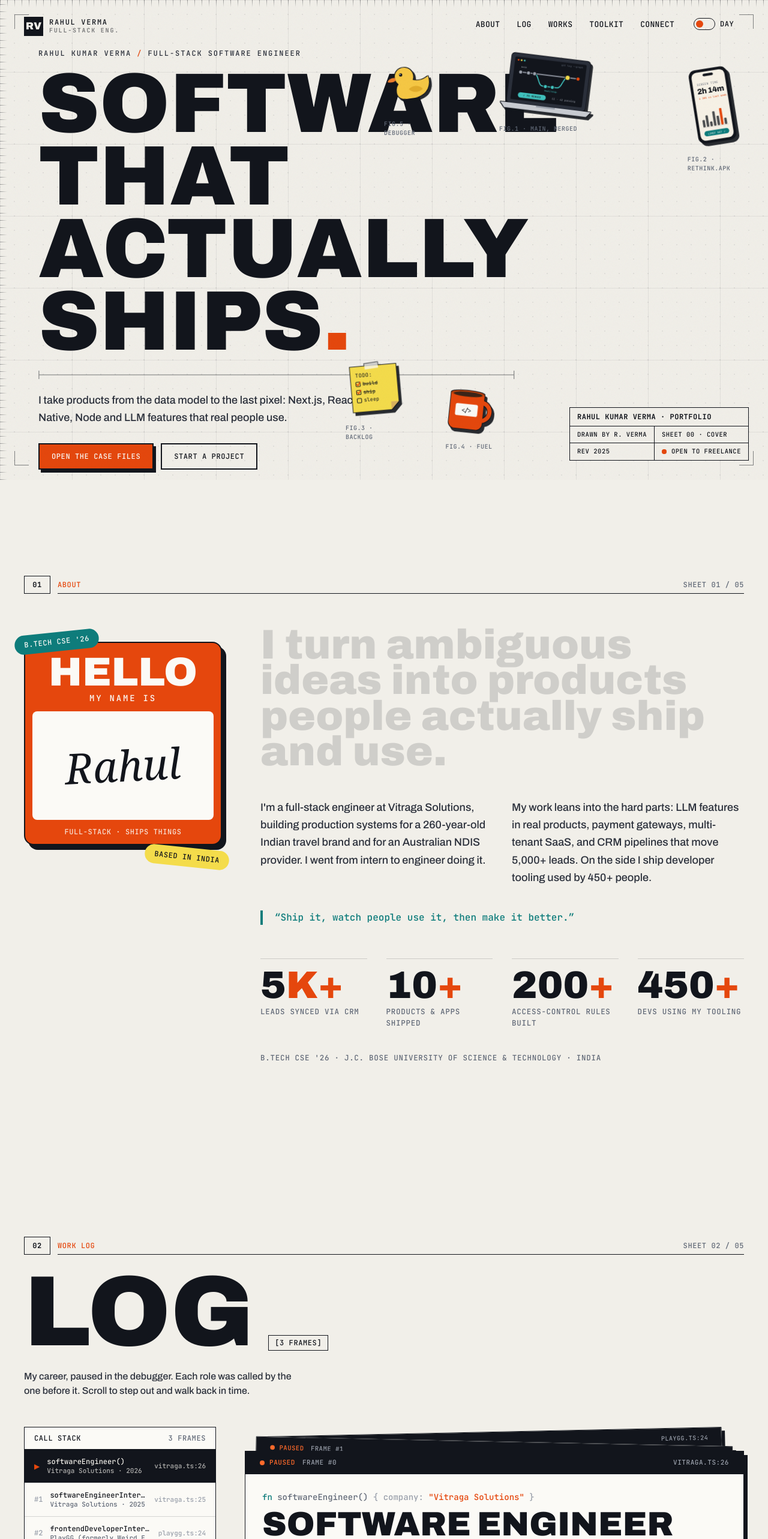
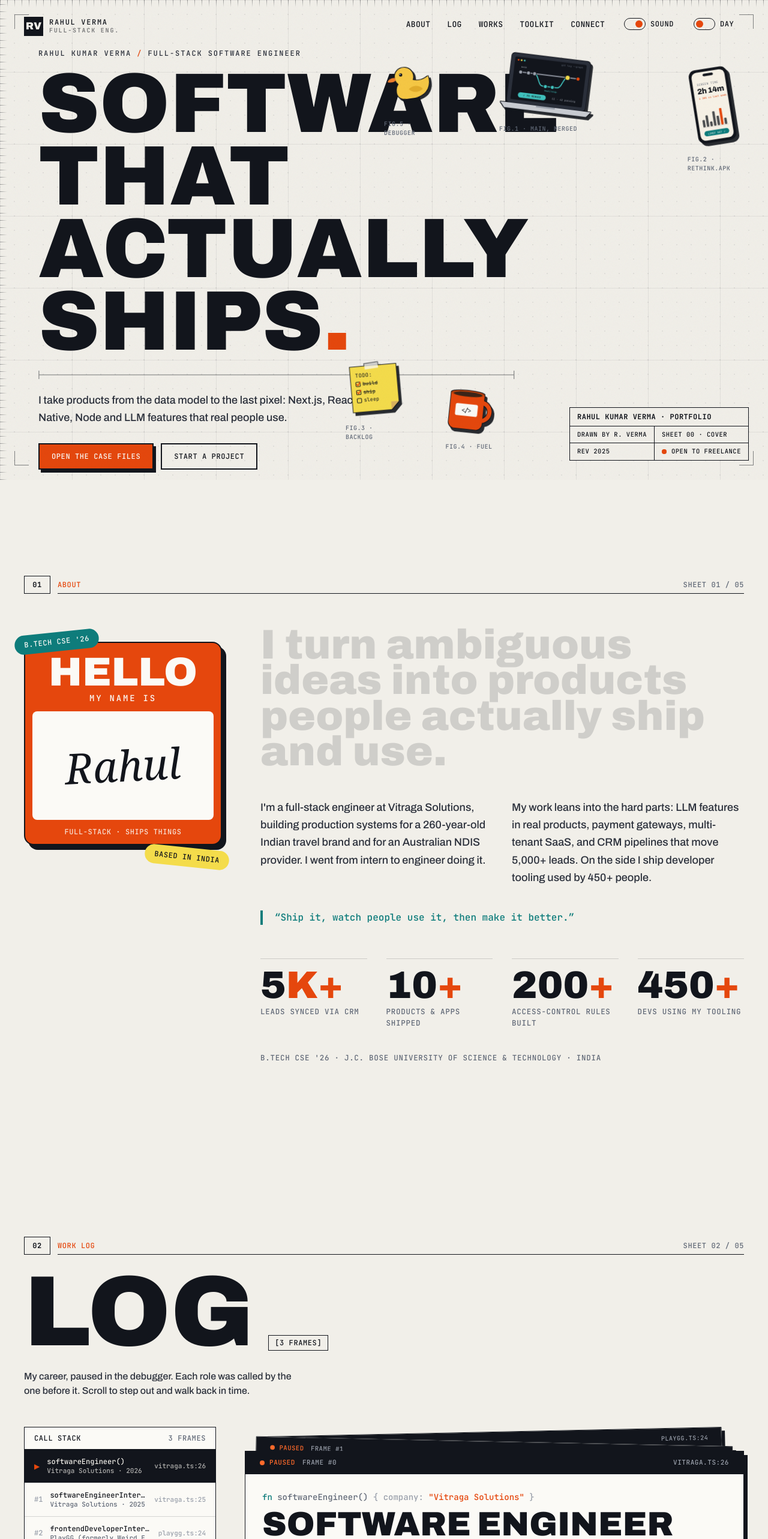
Before and after one commit to devrahuljourney/Portfolio, a Next.js app: page / in a window 1280 px wide. Shown: the top 2566 px of the page at 60% size. Built offline with nearby package versions, Linux system fonts and the light colour scheme.

Commit message:
feat: add sound effects and toggle for enhanced UI interaction

```diff
--- a/src/app/layout.js
+++ b/src/app/layout.js
@@ -4,6 +4,7 @@ import SmoothScroll from "@/components/providers/SmoothScroll";
 import Cursor from "@/components/providers/Cursor";
 import ScrollProgress from "@/components/providers/ScrollProgress";
 import ThemeProvider from "@/components/providers/ThemeProvider";
+import SoundProvider from "@/components/providers/SoundProvider";
 import NavBar from "@/components/NavigationBar/NavBar";
 import StickerDefs from "@/components/stickers/StickerDefs";
 
@@ -187,11 +188,13 @@ export default function RootLayout({ children }) {
       </head>
       <body className="grain antialiased">
         <ThemeProvider>
-          <StickerDefs />
-          <ScrollProgress />
-          <Cursor />
-          <NavBar />
-          <SmoothScroll>{children}</SmoothScroll>
+          <SoundProvider>
+            <StickerDefs />
+            <ScrollProgress />
+            <Cursor />
+            <NavBar />
+            <SmoothScroll>{children}</SmoothScroll>
+          </SoundProvider>
         </ThemeProvider>
       </body>
     </html>
--- a/src/components/NavigationBar/NavBar.jsx
+++ b/src/components/NavigationBar/NavBar.jsx
@@ -3,6 +3,7 @@
 import { useEffect, useRef, useState } from "react";
 import { gsap, reducedMotion } from "@/lib/gsap";
 import ThemeToggle from "../ThemeToggle";
+import SoundToggle from "../SoundToggle";
 import Wordmark from "../ui/Wordmark";
 
 const items = [
@@ -78,6 +79,7 @@ export default function NavBar() {
                 </li>
               ))}
             </ul>
+            <SoundToggle className="hidden md:flex" />
             <ThemeToggle className="hidden md:flex" />
             <button
               onClick={() => setOpen((o) => !o)}
@@ -106,7 +108,10 @@ export default function NavBar() {
             </li>
           ))}
         </ul>
-        <ThemeToggle />
+        <div className="flex items-center justify-between">
+          <SoundToggle />
+          <ThemeToggle />
+        </div>
       </div>
     </>
   );
--- /dev/null
+++ b/src/components/SoundToggle.jsx
@@ -0,0 +1,27 @@
+"use client";
+
+import { useSound } from "./providers/SoundProvider";
+
+/** ON / OFF switch for global UI sound, styled to match ThemeToggle. */
+export default function SoundToggle({ className = "" }) {
+  const { enabled, toggle } = useSound();
+
+  return (
+    <button
+      onClick={toggle}
+      data-sound="toggle"
+      aria-pressed={enabled}
+      aria-label={`Turn interface sound ${enabled ? "off" : "on"}`}
+      data-cursor-label={enabled ? "Mute" : "Sound"}
+      className={`flex items-center gap-2 font-mono text-xs uppercase tracking-wider ${className}`}
+    >
+      <span className="relative inline-flex h-5 w-9 items-center rounded-full border border-current">
+        <span
+          className="absolute h-3 w-3 rounded-full bg-[color:var(--color-accent)] transition-transform duration-500 ease-[cubic-bezier(0.16,1,0.3,1)]"
+          style={{ transform: `translateX(${enabled ? 18 : 3}px)` }}
+        />
+      </span>
+      <span className="w-10 text-left">{enabled ? "Sound" : "Muted"}</span>
+    </button>
+  );
+}
--- /dev/null
+++ b/src/components/providers/SoundProvider.jsx
@@ -0,0 +1,85 @@
+"use client";
+
+import { createContext, useCallback, useContext, useEffect, useRef, useState } from "react";
+import { play } from "@/lib/sound";
+
+/**
+ * Global "sound mode". When enabled, hovering or clicking any link/button
+ * on the site plays a small synthesized sound — a generic tick by default,
+ * or whatever `data-sound="name"` on the element (or a closest ancestor)
+ * asks for. On by default; the choice is remembered in localStorage.
+ */
+const SoundContext = createContext({ enabled: true, toggle: () => {}, play: () => {} });
+
+export function useSound() {
+  return useContext(SoundContext);
+}
+
+const STORAGE_KEY = "sound-enabled";
+const INTERACTIVE_SEL = "a, button, [role='button'], input[type='checkbox'], input[type='radio'], [data-sound]";
+
+export default function SoundProvider({ children }) {
+  const [enabled, setEnabled] = useState(true);
+  const enabledRef = useRef(true);
+  const hoveredRef = useRef(null);
+
+  useEffect(() => {
+    try {
+      if (localStorage.getItem(STORAGE_KEY) === "0") setEnabled(false);
+    } catch {}
+  }, []);
+
+  useEffect(() => {
+    enabledRef.current = enabled;
+  }, [enabled]);
+
+  // Side effects (persisting + playing a sound) run here directly rather
+  // than inside the setEnabled updater, since Strict Mode may invoke that
+  // updater twice to check for purity.
+  const toggle = useCallback(() => {
+    const next = !enabledRef.current;
+    setEnabled(next);
+    try {
+      localStorage.setItem(STORAGE_KEY, next ? "1" : "0");
+    } catch {}
+    if (next) play("toggle");
+  }, []);
+
+  const trigger = useCallback((name) => {
+    if (!enabledRef.current) return;
+    play(name);
+  }, []);
+
+  // Delegated listeners: anything matching INTERACTIVE_SEL gets a sound for
+  // free, so components elsewhere don't need to wire this up individually.
+  useEffect(() => {
+    const onOver = (e) => {
+      if (!enabledRef.current) return;
+      const target = e.target.closest?.(INTERACTIVE_SEL);
+      if (!target || target === hoveredRef.current) return;
+      hoveredRef.current = target;
+      play(target.dataset.soundHover || "hover");
+    };
+    const onOut = (e) => {
+      const target = e.target.closest?.(INTERACTIVE_SEL);
+      if (target === hoveredRef.current) hoveredRef.current = null;
+    };
+    const onDown = (e) => {
+      if (!enabledRef.current) return;
+      const target = e.target.closest?.(INTERACTIVE_SEL);
+      if (!target) return;
+      play(target.dataset.sound || "click");
+    };
+
+    document.addEventListener("mouseover", onOver);
+    document.addEventListener("mouseout", onOut);
+    document.addEventListener("pointerdown", onDown);
+    return () => {
+      document.removeEventListener("mouseover", onOver);
+      document.removeEventListener("mouseout", onOut);
+      document.removeEventListener("pointerdown", onDown);
+    };
+  }, []);
+
+  return <SoundContext.Provider value={{ enabled, toggle, play: trigger }}>{children}</SoundContext.Provider>;
+}
--- a/src/components/sections/Hero.jsx
+++ b/src/components/sections/Hero.jsx
@@ -5,6 +5,7 @@ import { gsap, ScrollTrigger, SplitText, Draggable, reducedMotion } from "@/lib/
 import { hero } from "@/constant/data";
 import Sticker from "../stickers/Sticker";
 import { INTRO_EVENT, introStarted } from "../Preloader";
+import { useSound } from "../providers/SoundProvider";
 
 const useIsoLayoutEffect = typeof window !== "undefined" ? useLayoutEffect : useEffect;
 
@@ -93,6 +94,7 @@ function TitleBlock() {
 
 export default function Hero() {
   const root = useRef(null);
+  const { play } = useSound();
 
   // Hide animated pieces before first paint so the intro never flashes.
   useIsoLayoutEffect(() => {
@@ -155,6 +157,7 @@ export default function Hero() {
         },
         onRelease() {
           this.target.classList.remove("is-dragging");
+          play("drop");
         },
       });
       drags.push(d);
@@ -179,7 +182,7 @@ export default function Hero() {
       ctx.revert();
       ScrollTrigger.refresh();
     };
-  }, []);
+  }, [play]);
 
   return (
     <section
@@ -205,7 +208,7 @@ export default function Hero() {
       <div className="absolute inset-0">
         {OBJECTS.map((o) => (
           <div key={o.name} data-parallax={o.depth} className={`absolute z-10 ${o.hideMobile ? "hidden md:block" : ""}`} style={o.style}>
-            <div data-drag className="sticker-drag group relative" data-cursor-label="Drag">
+            <div data-drag data-sound="pickup" className="sticker-drag group relative" data-cursor-label="Drag">
               <span
                 aria-hidden="true"
                 className="pointer-events-none absolute -inset-2 border border-dashed border-[color:var(--color-accent)] opacity-0 transition-opacity group-hover:opacity-100 group-[.is-dragging]:opacity-100"
--- a/src/components/sections/toolkit/Keyboard.jsx
+++ b/src/components/sections/toolkit/Keyboard.jsx
@@ -2,6 +2,7 @@
 
 import { useCallback, useEffect, useMemo, useRef, useState } from "react";
 import { projects, toolkit } from "@/constant/data";
+import { useSound } from "@/components/providers/SoundProvider";
 
 // A real 60% keyboard wired to a tiny terminal. Click it (or tab to it) and
 // type: every physical key lights up its twin on screen, Backspace / Tab /
@@ -43,28 +44,6 @@ const TONES = {
   red: ["#f05a1e", "#a8340a", "#fbfaf6"],
   blue: ["#129493", "#095a59", "#fbfaf6"],
 };
-
-// Short synthesized "thock": filtered noise burst. Off unless enabled.
-function useClick() {
-  const ctxRef = useRef(null);
-  return useCallback((on) => {
-    if (!on) return;
-    const ctx = (ctxRef.current ??= new (window.AudioContext || window.webkitAudioContext)());
-    const len = Math.floor(ctx.sampleRate * 0.03);
-    const buf = ctx.createBuffer(1, len, ctx.sampleRate);
-    const d = buf.getChannelData(0);
-    for (let i = 0; i < len; i++) d[i] = (Math.random() * 2 - 1) * Math.pow(1 - i / len, 4);
-    const src = ctx.createBufferSource();
-    src.buffer = buf;
-    const filter = ctx.createBiquadFilter();
-    filter.type = "bandpass";
-    filter.frequency.value = 1800 + Math.random() * 600;
-    const gain = ctx.createGain();
-    gain.gain.value = 0.5;
-    src.connect(filter).connect(gain).connect(ctx.destination);
-    src.start();
-  }, []);
-}
 
 function Key({ legend, code, w, tone = "base", down, onPress }) {
   const [top, side, ink] = TONES[tone];
@@ -110,9 +89,8 @@ export default function Keyboard() {
   const [down, setDown] = useState(() => new Set());
   const [buffer, setBuffer] = useState("");
   const [log, setLog] = useState([]); // [{cmd, out: tool | string | string[]}]
-  const [sound, setSound] = useState(false);
   const [caps, setCaps] = useState(false);
-  const click = useClick();
+  const { enabled: sound, play } = useSound();
   const suggestions = useMemo(() => matches(buffer), [buffer]);
   const bufferRef = useRef("");
   bufferRef.current = buffer;
@@ -140,7 +118,7 @@ export default function Keyboard() {
   // One handler for both the physical keyboard and on-screen clicks.
   const handle = useCallback(
     (code, key) => {
-      click(sound);
+      play("key");
       if (code === "Backspace") return setBuffer((b) => b.slice(0, -1));
       if (code === "Enter") {
         run(bufferRef.current);
@@ -157,7 +135,7 @@ export default function Keyboard() {
         setBuffer((b) => (b.length < 28 ? b + ch : b));
       }
     },
-    [caps, click, run, sound]
+    [caps, play, run]
   );
 
   // First real input cancels the self-typing demo and clears its half word.
@@ -315,15 +293,7 @@ export default function Keyboard() {
             </span>
             <span className="hidden sm:inline">rv-60 · mechanical</span>
           </span>
-          <button
-            type="button"
-            tabIndex={-1}
-            onClick={() => setSound((s) => !s)}
-            className="uppercase tracking-widest hover:text-[#f1efe9]"
-            aria-pressed={sound}
-          >
-            sound {sound ? "on" : "off"}
-          </button>
+          <span>sound {sound ? "on" : "off"}</span>
         </div>
         <div className="rounded-[10px] bg-[#1a1c1a] p-[0.9%]" style={{ containerType: "inline-size" }}>
           {ROWS.map((row, r) => (
--- /dev/null
+++ b/src/lib/sound.js
@@ -0,0 +1,85 @@
+// Tiny synthesized sound effects for UI feedback. No audio files — everything
+// is generated on the fly with the Web Audio API, same approach the keyboard
+// demo already used for its mechanical "thock".
+
+let ctx;
+function getCtx() {
+  if (typeof window === "undefined") return null;
+  ctx ??= new (window.AudioContext || window.webkitAudioContext)();
+  if (ctx.state === "suspended") ctx.resume();
+  return ctx;
+}
+
+function tone(ctx, { freq, duration, type = "sine", gain = 0.2, glideTo }) {
+  const t0 = ctx.currentTime;
+  const osc = ctx.createOscillator();
+  osc.type = type;
+  osc.frequency.setValueAtTime(freq, t0);
+  if (glideTo) osc.frequency.exponentialRampToValueAtTime(glideTo, t0 + duration);
+  const g = ctx.createGain();
+  g.gain.setValueAtTime(gain, t0);
+  g.gain.exponentialRampToValueAtTime(0.0001, t0 + duration);
+  osc.connect(g).connect(ctx.destination);
+  osc.start(t0);
+  osc.stop(t0 + duration + 0.02);
+}
+
+function noiseBurst(ctx, { duration, freq, q = 1, gain = 0.5 }) {
+  const t0 = ctx.currentTime;
+  const len = Math.floor(ctx.sampleRate * duration);
+  const buf = ctx.createBuffer(1, len, ctx.sampleRate);
+  const d = buf.getChannelData(0);
+  for (let i = 0; i < len; i++) d[i] = (Math.random() * 2 - 1) * Math.pow(1 - i / len, 4);
+  const src = ctx.createBufferSource();
+  src.buffer = buf;
+  const filter = ctx.createBiquadFilter();
+  filter.type = "bandpass";
+  filter.frequency.value = freq;
+  filter.Q.value = q;
+  const g = ctx.createGain();
+  g.gain.setValueAtTime(gain, t0);
+  src.connect(filter).connect(g).connect(ctx.destination);
+  src.start(t0);
+}
+
+const sounds = {
+  // Generic, subtle hover tick — used for any link/button by default.
+  hover(c) {
+    tone(c, { freq: 1500, duration: 0.04, type: "sine", gain: 0.035 });
+  },
+  // Generic click — used for any link/button by default.
+  click(c) {
+    noiseBurst(c, { duration: 0.02, freq: 2400, q: 1.2, gain: 0.3 });
+  },
+  // A switch-flip blip, for toggles.
+  toggle(c) {
+    tone(c, { freq: 480, duration: 0.09, type: "triangle", gain: 0.12, glideTo: 880 });
+  },
+  // A single mechanical keycap "thock" — pitch varies per call.
+  key(c) {
+    noiseBurst(c, { duration: 0.03, freq: 1800 + Math.random() * 600, q: 1, gain: 0.5 });
+  },
+  // Picking an SVG object up off the sheet: a quick upward chirp.
+  pickup(c) {
+    tone(c, { freq: 600, duration: 0.07, type: "triangle", gain: 0.1, glideTo: 950 });
+  },
+  // Setting it back down: a soft low thud.
+  drop(c) {
+    tone(c, { freq: 160, duration: 0.14, type: "sine", gain: 0.22, glideTo: 60 });
+  },
+  // Short rising chime, for success states (e.g. a form submission).
+  success(c) {
+    [660, 880].forEach((f, i) =>
+      setTimeout(() => {
+        if (!ctx) return;
+        tone(ctx, { freq: f, duration: 0.16, type: "sine", gain: 0.12 });
+      }, i * 90)
+    );
+  },
+};
+
+export function play(name) {
+  const c = getCtx();
+  if (!c) return;
+  (sounds[name] || sounds.click)(c);
+}
```
